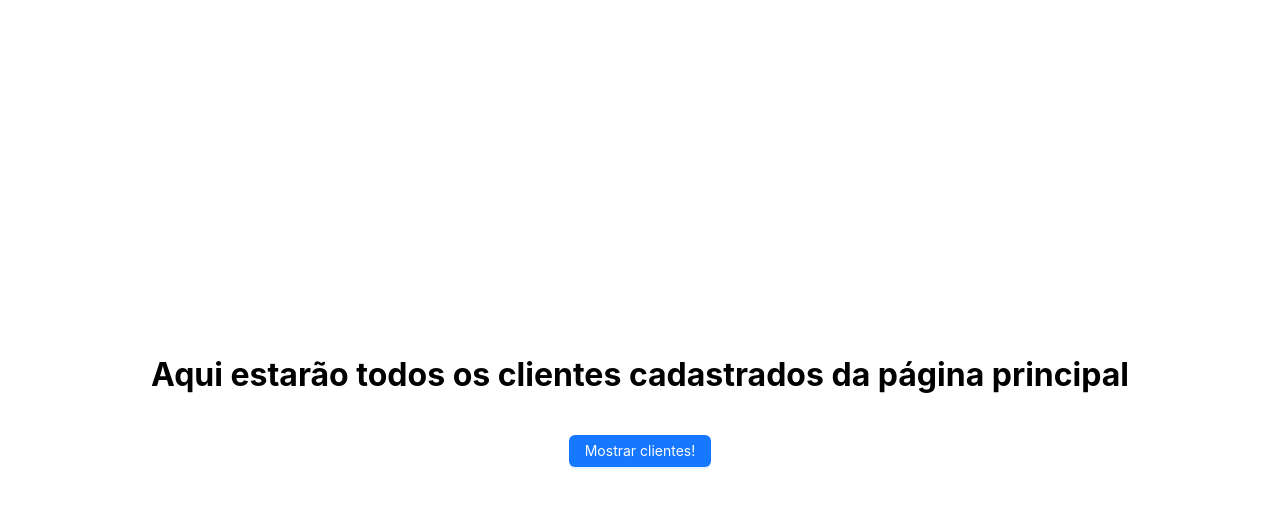
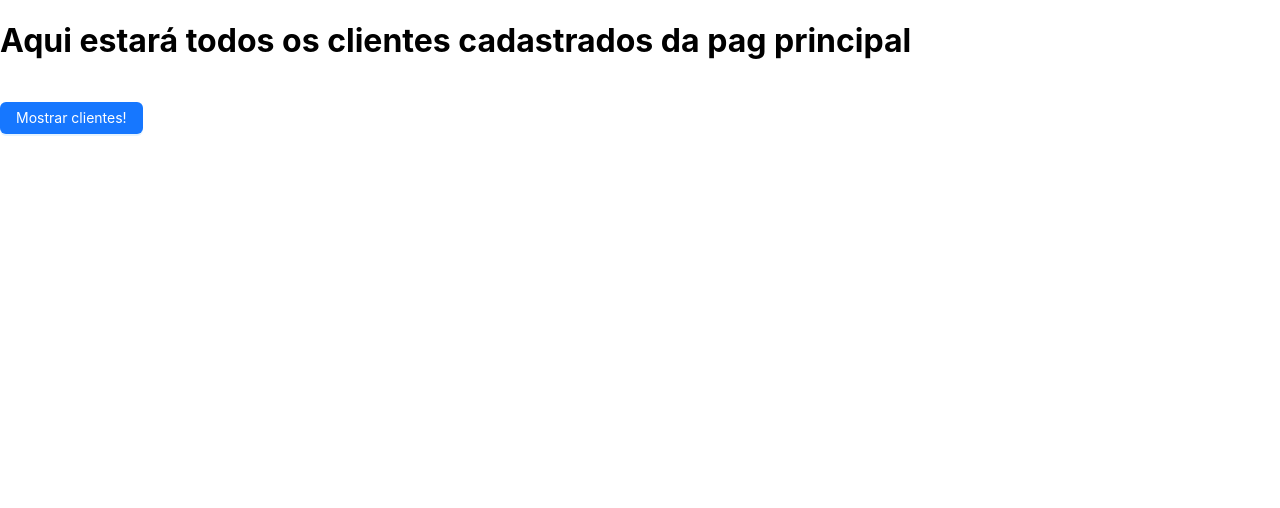
Before and after one commit to DavidHenrique2106/Express_React, a React (Create React App) app: page /client in a window 1280 px wide. Shown: the top 508 px of the page. Built offline with nearby package versions, Linux system fonts and the light colour scheme.

Commit message:
tentativa de firebase filed

```diff
--- a/package.json
+++ b/package.json
@@ -7,6 +7,7 @@
     "@testing-library/react": "^13.4.0",
     "@testing-library/user-event": "^13.5.0",
     "antd": "^5.16.2",
+    "firebase": "^10.11.0",
     "react": "^18.2.0",
     "react-dom": "^18.2.0",
     "react-router-dom": "^6.22.3",
--- a/src/App.js
+++ b/src/App.js
@@ -3,7 +3,6 @@ import { Card, Button, Flex } from 'antd';
 import { ToastContainer, toast } from 'react-toastify';
 import 'react-toastify/dist/ReactToastify.css';
 import Navbar from './components/Navbar';
-
 
 const App = () => {
   const [nome, setNome] = useState('');
@@ -22,8 +21,8 @@ const App = () => {
     if (!nome || !rg || !cpf || !nascimento || !email || !tel || !insta || !descri || !valor || !datacompra || !pagamento) {
       toast.error('Preencha todos os campos!');
     } else {
-      toast.success('Informações enviadas!');
-      console.log({
+
+      console.log('Dados enviados para o console:', {
         nome,
         rg,
         cpf,
@@ -36,6 +35,7 @@ const App = () => {
         datacompra,
         pagamento
       });
+
       setNome('');
       setRg('');
       setCpf('');
@@ -52,14 +52,10 @@ const App = () => {
 
   return (
     <div>
-
-
       <ToastContainer />
-
       <div className="Navbar">
         <Navbar />
       </div>
-
       <h1 style={{ textAlign: 'center', color: 'gold' }}>Dyani Modas!!</h1>
       <div style={{ display: 'flex', justifyContent: 'center', alignItems: 'center', height: '100vh' }}>
         <Card
@@ -67,7 +63,6 @@ const App = () => {
           bordered={false}
           style={{ width: 300, border: '2px solid #000', top: '-85px' }}
         >
-
           <input type="text" placeholder='Nome' value={nome} onChange={(e) => setNome(e.target.value)} />
           <input type="number" placeholder='RG' value={rg} onChange={(e) => setRg(e.target.value)} />
           <input type="number" placeholder='CPF' value={cpf} onChange={(e) => setCpf(e.target.value)} />
@@ -79,7 +74,6 @@ const App = () => {
           <input type="number" placeholder='Valor da compra' value={valor} onChange={(e) => setValor(e.target.value)} />
           <input type="datetime-local" placeholder='Data da compra' value={datacompra} onChange={(e) => setDatacompra(e.target.value)} />
           <input type="text" placeholder='Forma pagamento' value={pagamento} onChange={(e) => setPagamento(e.target.value)} />
-
           <Flex gap="small" wrap="wrap" style={{ position: 'relative', top: '20px' }}>
             <Button type="primary" onClick={handleEnviar}>Enviar</Button>
           </Flex>
--- a/src/routes/Client.jsx
+++ b/src/routes/Client.jsx
@@ -1,16 +1,18 @@
 import React from 'react'
-import { Button, Flex } from 'antd';
+import {  Button, Flex } from 'antd';
 
 const Client = () => {
   return (
-    <div className="client" style={{ display: 'flex', flexDirection: 'column', justifyContent: 'center', alignItems: 'center', height: '100vh' }}>
-        <h1>Aqui estarão todos os clientes cadastrados da página principal</h1>
 
-        <Flex gap="small" wrap="wrap" style={{ marginTop: '20px' }}>
+    <div className="client">
+        <h1>Aqui estará todos os clientes cadastrados da pag principal</h1>
+
+        <Flex gap="small" wrap="wrap" style={{ position: 'relative', top: '20px', textAlign: 'center', }}>
             <Button type="primary">Mostrar clientes!</Button>
-        </Flex>
+          </Flex>
     </div>
-  )
+
+    )
 }
 
 export default Client
--- a/src/routes/Devedor.jsx
+++ b/src/routes/Devedor.jsx
@@ -5,10 +5,10 @@ const Devedor = () => {
   return (
     <div className="devedor">
       <div className="client" style={{ display: 'flex', flexDirection: 'column', justifyContent: 'center', alignItems: 'center', height: '100vh' }}>
-        <h1>Aqui estraão todos os clintes que estão me devendo!</h1>
+        <h1>Aqui estarão os clientes com pagamento pendente!!</h1>
 
         <Flex gap="small" wrap="wrap" style={{ marginTop: '20px' }}>
-            <Button type="primary">Mostrar clientes!</Button>
+            <Button type="primary">Mostrar pendências!</Button>
         </Flex>
     </div>
     </div>
```
Also changed, not shown: 1 other file (tests, documents, lock files or other folders).
